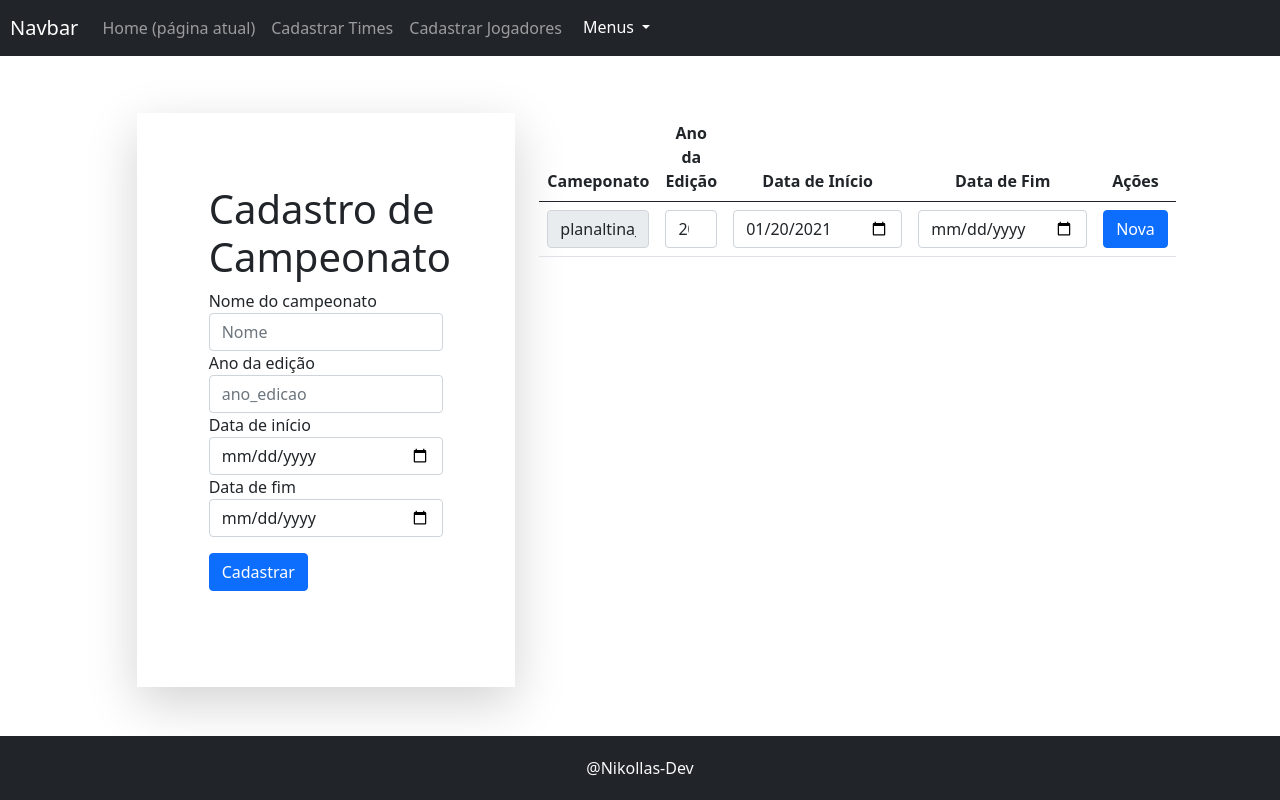
After one commit to NIcknameInvalido/php_projects, a PHP site: page /controles/cadastrar_campeonato.php in a window 1280 px wide. The commit adds this page. Run offline with PHP 8.4, Linux system fonts and the light colour scheme; data comes from the database, SQL or seed files in the repository; data that the repository does not hold is empty.

Commit message:
Novas funcionalidades, novas classes, novas telas

```diff
--- a/campeonato/src/public/configuracoes/config.php
+++ b/campeonato/src/public/configuracoes/config.php
@@ -13,6 +13,10 @@
     include(MODELO."/Jogador.php");
     include(MODELO."/Time.php");
     include(MODELO."/Contrato.php");
+    include(MODELO."/Campeonato.php");
+    include(MODELO."/Edicao.php");
+    include(MODELO."/Jogo.php");
+    include(MODELO."/Resultado.php");
 
    function carregarInterface($interface, $dados = []){
         $caminhoArquivo = INTERFACES . "/" . $interface. ".php";
--- /dev/null
+++ b/campeonato/src/public/controles/cadastrar_campeonato.php
@@ -0,0 +1,63 @@
+<?php
+include('../configuracoes/config.php');
+
+function carregarEdicaoCampeonato()
+{
+    $edicoes_campeonato = [];
+
+    $edicoes = Edicao::selectAll();
+
+    foreach ($edicoes as $edicao) {
+        $campeonato = Campeonato::selectOne(['id' => $edicao->id_campeonato]);
+        array_push($edicoes_campeonato, [
+            'id_campeonato' => $edicao->id_campeonato,
+            'nome_campeonato' => $campeonato->nome,
+            'ano_edicao' => $edicao->ano_edicao,
+            'dt_inicio' => $edicao->dt_inicio,
+            'dt_fim' => $edicao->dt_fim
+        ]);
+    }
+    return carregarInterface('cadastrar_campeonato', ['edicoes_campeonato' => $edicoes_campeonato]);
+}
+
+
+function cadastrar_campeonato_edicao()
+{
+    $camp = new Campeonato(["nome" => $_POST['nome']]);
+    $camp->save();
+    if ($camp->id > 0) {
+        $edicao = new Edicao();
+        $edicao->ano_edicao = $_POST['ano_edicao'];
+        $edicao->dt_inicio = $_POST['dt_inicio'];
+        $edicao->dt_fim = $_POST['dt_fim'];
+        $edicao->id_campeonato = $camp->id;
+        $edicao->save(); {
+            if ($edicao->id > 0) {
+                unset($_POST);
+            }
+        }
+    }
+    carregarEdicaoCampeonato();
+}
+
+function cadastrar_nova_edicao()
+{
+    $edicao = new Edicao();
+
+    $edicao->ano_edicao = $_GET['ed_ano_edicao'];
+    $edicao->dt_inicio = $_GET['ed_dt_inicio'];
+    $edicao->dt_fim = $_GET['ed_dt_fim'];
+    $edicao->id_campeonato = $_GET['ed_id_campeonato'];
+
+    $edicao->save();
+    unset($_GET);
+    carregarEdicaoCampeonato();
+}
+
+if (isset($_POST) && count($_POST) > 0) {
+    cadastrar_campeonato_edicao();
+} elseif (isset($_GET) && count($_GET) > 0) {
+    cadastrar_nova_edicao();
+}else{
+    carregarEdicaoCampeonato();
+}
--- a/campeonato/src/public/controles/cadastrar_times.php
+++ b/campeonato/src/public/controles/cadastrar_times.php
@@ -3,9 +3,9 @@
     $dados = [];
     if($_POST){
         $time = new Time($_POST);
-        $timeId = $time->insertInto();
+        $timeId = $time->save();
         if($timeId){
-            $timeTeste = Time::obterRegistroUnico(['id'=>$timeId]);
+            $timeTeste = Time::selectAll(['id'=>$timeId]);
             $dados = ['id' => $timeId];
             header("Location: exibir_times.php");
         }
--- a/campeonato/src/public/controles/exibir_jogadores.php
+++ b/campeonato/src/public/controles/exibir_jogadores.php
@@ -2,11 +2,11 @@
     include('../configuracoes/config.php');
 
     $jogadores_contrato = [];
-    $contratos = Contrato::obterTodosRegistros();
+    $contratos = Contrato::selectAll();
 
     foreach ($contratos as $indice => $contrato){
-        $jogador = Jogador::obterRegistroUnico(['id'=>$contrato->id_jogador]);
-        $time = Time::obterRegistroUnico(['id'=>$contrato->id_time]);
+        $jogador = Jogador::selectOne(['id'=>$contrato->id_jogador]);
+        $time = Time::selectOne(['id'=>$contrato->id_time]);
 
         array_push($jogadores_contrato, ['id' => $jogador->id, 'id_contrato' => $contrato->id,
             'nome' => $jogador->nome ." ".$jogador->sobrenome,
--- a/campeonato/src/public/controles/exibir_times.php
+++ b/campeonato/src/public/controles/exibir_times.php
@@ -1,6 +1,6 @@
 <?
     include('../configuracoes/config.php');
     $erro = "Chegou aqui";
-    $times = Time::obterTodosRegistros();
+    $times = Time::selectAll();
     carregarInterface('exibir_times', ['times' => $times]);
 ?>
--- /dev/null
+++ b/campeonato/src/public/interfaces/cadastrar_campeonato.php
@@ -0,0 +1,67 @@
+<?php require('componentes/cabecalho.php') ?>
+<div class="row d-flex justify-content-center">
+    <div class="col-4">
+        <form class="shadow-lg col-12 d-flex align-items-center p-5" action="../controles/cadastrar_campeonato.php" method="post">
+            <div class="container mt-4">
+                <h1 class="">Cadastro de Campeonato</h1>
+                <div class="row">
+                    <div class="col-12">
+                        <label for="nome">Nome do campeonato</label>
+                        <input type="text" class="form-control" id="nome" name="nome" placeholder="Nome" value="<?= isset($_POST['nome']) ? $_POST['nome'] : "" ?>">
+                    </div>
+                </div>
+                <div class="row">
+                    <div class="col-12">
+                        <label for="ano_edicao">Ano da edição</label>
+                        <input type="number" class="form-control" id="ano_edicao" name="ano_edicao" placeholder="ano_edicao" value="<?= isset($_POST['ano_edicao']) ? $_POST['ano_edicao'] : "" ?>">
+                    </div>
+                </div>
+                <div class="row">
+                    <div class="col-12">
+                        <label for="dt_inicio">Data de início</label>
+                        <input type="date" class="form-control" id="dt_inicio" name="dt_inicio" placeholder="DD/MM/AAAA" value="<?= isset($_POST['dt_inicio']) ? $_POST['dt_inicio'] : "" ?>">
+                    </div>
+                </div>
+                <div class="row">
+                    <div class="col-12">
+                        <label for="dt_fim">Data de fim</label>
+                        <input type="date" class="form-control" id="dt_fim" name="dt_fim" placeholder="DD/MM/AAAA" value="<?= isset($_POST['dt_fim']) ? $_POST['dt_fim'] : "" ?>">
+                    </div>
+                </div>
+                <button type="submit" class="btn btn-primary mt-3 mb-5">Cadastrar</button>
+            </div>
+        </form>
+    </div>
+    <div class="col-6 me-4">
+        <table class="table text-center">
+            <thead>
+                <tr>
+                    <th class="col-3" scope="col">Cameponato</th>
+                    <th class="col" scope="col">Ano da Edição</th>
+                    <th class="col" scope="col">Data de Início</th>
+                    <th class="col" scope="col">Data de Fim</th>
+                    <th class="col" scope="col">Ações</th>
+                </tr>
+            </thead>
+            <tbody>
+                <?php foreach ($edicoes_campeonato as $edi_camp) : ?>
+                    <tr>
+                        <form action="cadastrar_campeonato.php" method="get">
+                            <input type="hidden" name="ed_id_campeonato" value="<?=$edi_camp['id_campeonato']?>">
+                            <td class="col-3">
+                                <fieldset disabled><input type="text" class="form-control" id="nome" name="nome" placeholder="nome" value="<?=$edi_camp['nome_campeonato']?>"></fieldset>
+                            </td>
+                            <td class="col"><input type="number" class="form-control" id="ano_edicao" name="ed_ano_edicao" placeholder="AAAA" value="<?=$edi_camp['ano_edicao']?>"></td>
+                            <td class="col"><input type="date" class="form-control" id="dt_inicio" name="ed_dt_inicio" placeholder="DD/MM/AAAA" value="<?= $edi_camp['dt_inicio']?>"></td>
+                            <td class="col"><input type="date" class="form-control" id="dt_fim" name="ed_dt_fim" placeholder="DD/MM/AAAA" value="<?=$edi_camp['dt_fim']?>"></td>
+                            <td class="col">
+                                <button type="submit" class="btn btn-primary">Nova</button>
+                            </td>
+                        </form>
+                    </tr>
+                <?php endforeach ?>
+            </tbody>
+        </table>
+    </div>
+</div>
+<?php include('componentes/rodape.php') ?>
--- a/campeonato/src/public/interfaces/cadastrar_jogadores.php
+++ b/campeonato/src/public/interfaces/cadastrar_jogadores.php
@@ -1,9 +1,8 @@
 <?php require('componentes/cabecalho.php') ?>
-<form class="col-12 d-flex align-items-center px-5" action="../controles/cadastrar_jogadores.php" method="post">
+<form class="shadow-lg col-xl-6 d-flex align-items-center px-5" action="../controles/cadastrar_jogadores.php" method="post">
     <div class="container mt-4">
         <h1 class="">Cadastro de jogadores</h1>
         <div class="col">
-            <form action="../controles/jogadores.php" method="post">
                 <div class="row">
                     <div class="col-12 col-md-6 col-xl-3">
                         <label for="nome">Nome</label>
@@ -37,8 +36,7 @@
                         <input type="date" class="form-control" id="dt_inicio" name="dt_inicio" placeholder="DD/MM/AAAA" value="<?= isset($_POST['dt_inicio']) ? $_POST['dt_inicio'] : "" ?>">
                     </div>
                 </div>
-                <button type="submit" class="btn btn-primary mt-3">Cadastrar</button>
-            </form>
+                <button type="submit" class="btn btn-primary mt-3 mb-5">Cadastrar</button>
         </div>
     </div>
 </form>
--- /dev/null
+++ b/campeonato/src/public/modelos/Campeonato.php
@@ -0,0 +1,11 @@
+<?php
+     class Campeonato extends Modelo{
+        protected static $colunas = [
+            'id',
+            'nome'
+        ];
+
+        protected static $nome_tabela = 'Campeonato';
+    }
+
+?>
--- /dev/null
+++ b/campeonato/src/public/modelos/Edicao.php
@@ -0,0 +1,13 @@
+<?php
+    Class Edicao extends Modelo{
+        protected static $colunas = [
+            'id',
+            'ano_edicao',
+            'dt_inicio',
+            'dt_fim',
+            'id_campeonato'
+        ];
+
+        protected static $nome_tabela = 'Edicao';
+    }
+?>
--- /dev/null
+++ b/campeonato/src/public/modelos/Jogo.php
@@ -0,0 +1,13 @@
+<?php
+    Class Jogo {
+        protected static $colunas = [
+            'id',
+            'id_edicao',
+            'id_time_visitante',
+            'id_time_casa',
+            'dt_jogo'
+        ];
+
+        protected static $nome_tabela = 'Jogo';
+    }
+?>
--- a/campeonato/src/public/modelos/Modelo.php
+++ b/campeonato/src/public/modelos/Modelo.php
@@ -5,15 +5,19 @@
         protected  $valores = [];
 
         function __construct($arr = []){
-            $this->loadFromArray($arr);
+            $this->obterValoresDeArray($arr);
         }
 
-        public function loadFromArray($arr){
+        public function obterValoresDeArray($arr){
             if($arr){
                 foreach ($arr as $chave => $valores) {
                     $this->$chave = $valores;
                 }
 
+            }else{
+                foreach (static::$colunas as $chave) {
+                    $this->chave = "";
+                }
             }
         }
 
@@ -36,9 +40,9 @@
             return $filtros;
         }
 
-        public static function obterTodosRegistros($colunas = "*", $filtros = []){
+        public static function selectAll($colunas = "*", $filtros = []){
             $obejtos = [];
-            $resultado = static::obterDeUmSelect($filtros, $colunas);
+            $resultado = static::select($filtros, $colunas);
 
             if($resultado){
                 $class = get_called_class();
@@ -48,8 +52,8 @@
             }
             return $obejtos;
         }
-        public static function obterRegistroUnico($filtros, $colunas = "*"){
-            $resultado = static::obterDeUmSelect(static::limparFiltros($filtros), $colunas);
+        public static function selectOne($filtros, $colunas = "*"){
+            $resultado = static::select(static::limparFiltros($filtros), $colunas);
             if($resultado->num_rows == 1){
                 $class = get_called_class();
                 $objeto = new $class($resultado->fetch_assoc());
@@ -58,7 +62,7 @@
         }
 
         //função para construir um select simples
-        public static function obterDeUmSelect($filtros = [], $colunas = "*"){
+        public static function select($filtros = [], $colunas = "*"){
             $sql = "SELECT ";
             if($colunas === "*"){
                 $sql .= $colunas;
@@ -80,7 +84,7 @@
            //
         }
 
-        public function insertInto(){
+        public function save(){
             $insert = "INSERT INTO ".static::$nome_tabela .
             " (" . implode(",", static::$colunas).")" . " VALUES ( ";
 
--- /dev/null
+++ b/campeonato/src/public/modelos/Resultado.php
@@ -0,0 +1,12 @@
+<?php
+    Class Resultado extends Modelo{
+        protected static $colunas = [
+            'id',
+            'gols_time_casa',
+            'gols_time_visitante',
+            'id_jogo',
+        ];
+
+        protected static $nome_tabela = 'Edicao';
+    }
+?>
--- a/campeonato/src/public/rotas/jogador.php
+++ b/campeonato/src/public/rotas/jogador.php
@@ -7,7 +7,7 @@ error_reporting(E_ALL);
 
 function retornaUmJogador($params)
 {
-    $jogador = Jogador::obterRegistroUnico($params);
+    $jogador = Jogador::selectOne($params);
     $resposta = [];
     if (isset($jogador)) {
         $resposta = [
@@ -25,7 +25,7 @@ function retornaUmJogador($params)
 
 function retornaTodosJogadores($params=[])
 {
-    $jogadores = Jogador::obterTodosRegistros();
+    $jogadores = Jogador::selectAll();
     $resposta = [];
 
     foreach($jogadores as $ch => $jogador){
@@ -59,7 +59,7 @@ switch ($method) {
         break;
     case 'POST':
         $jogador = new Jogador($_POST);
-        $id = $jogador->insertInto();
+        $id = $jogador->save();
         echo $id;
         break;
     case 'PUT':
--- a/sql_scripts/massa_dados.sql
+++ b/sql_scripts/massa_dados.sql
@@ -90,14 +90,15 @@ FROM
 
 
 SELECT j.nome, t.nome, c.dt_inicio FROM Contrato as c INNER JOIN Jogador AS j ON c.id_jogador = j.id INNER JOIN Time AS t ON c.id_time = t.id;
-
+SELECT * FROM Edicao;
+SELECT * FROM Campeonato
 
 /* SELECT SIMPLES PARA AS TABELAS
 SELECT * FROM Jogador;
 SELECT * FROM Time;
 SELECT * FROM Contrato;
 SELECT * FROM Campeonato;
-SELECT * FROM Edicao;
+
 SELECT * FROM Jogo;
 SELECT c.nome, e.dt_inicio, e.dt_fim FROM Campeonato as c INNER JOIN Edicao as e ON c.id = e.id_campeonato;
 SELECT j.nome, t.nome, c.dt_inicio FROM Contrato as c INNER JOIN Jogador AS j ON c.id_jogador = j.id INNER JOIN Time AS t ON c.id_time = t.id; */
```
Also changed, not shown: campeonato/src/public/controles/cadastrar_jogadores.php (+3 -15 lines), campeonato/src/public/interfaces/cadastrar_times.php (+4 -4 lines), campeonato/src/public/interfaces/exibir_times.php (+6 -1 lines), sql_scripts/tables_script.sql (+57 -1 lines), 1 other file.
